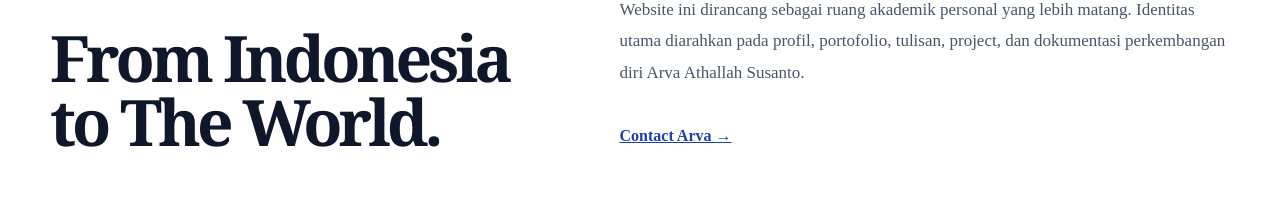
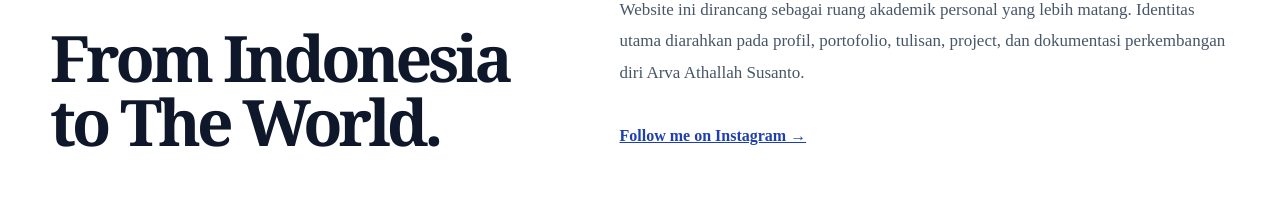
Before and after one commit to arvaas007/arva-website-1, a Nuxt app: page / in a window 1280 px wide. Shown: the part 1401-1618 px from the top of the page. Built offline with nearby package versions, Linux system fonts and the light colour scheme.

Commit message:
final tidur

```diff
--- a/app/pages/index.vue
+++ b/app/pages/index.vue
@@ -162,9 +162,9 @@ onMounted(() => {
             project, dan dokumentasi perkembangan diri Arva Athallah Susanto.
           </p>
 
-          <NuxtLink to="/contact" class="arva-text-link">
-            Contact Arva →
-          </NuxtLink>
+          <a href="https://www.instagram.com/arva_as" target="_blank" rel="noopener noreferrer" class="arva-text-link">
+  Follow me on Instagram →
+</a>
         </div>
       </div>
     </section>
@@ -304,7 +304,7 @@ onMounted(() => {
         connect for future academic and creative collaboration.
       </p>
 
-      <a href="https://www.linkedin.com/in/arva-athallah-susanto/" target="_blank" rel="noopener noreferrer" class="arva-btn primary">
+      <a href="https://www.linkedin.com/in/arva-athallah-s/" target="_blank" rel="noopener noreferrer" class="arva-btn primary">
   Connect with Arva on LinkedIn
 </a>
     </section>
```
